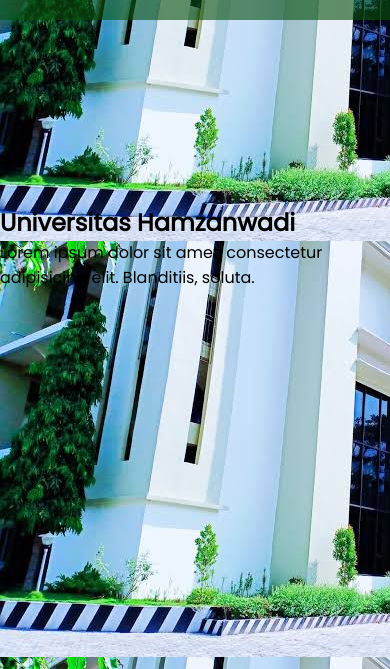
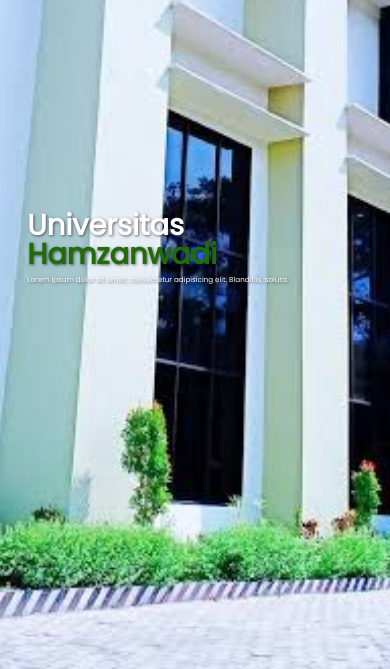
Before and after one commit to Rhalwi/sistem-informasi-sekolah, a plain HTML site: page Latihan/index.html in a window 390 px wide. Shown: the part 175-844 px from the top of the page. Drawn offline with nearby package versions, Linux system fonts and the light colour scheme.

Commit message:
Home section

```diff
--- a/Latihan/css/style.css
+++ b/Latihan/css/style.css
@@ -72,4 +72,61 @@ body{
     display: flex;
     align-items: center;
     background-image: url(../img/gedung-bg.png);
+    background-repeat: no-repeat;
+    background-size: cover;
+    background-position: center;
 }
+
+.home .content {
+    max-width: 60rem;
+    padding: 1rem 7%;
+}
+
+.home .content h1{
+    font-size: 4em;
+    color: #fff;
+    line-height: 1;
+    text-shadow: 1px 1px 3px rgba(0, 0, 0, 0.58);
+}
+
+.home .content h1 span{
+    color: var(--primary);
+}
+
+.home .content p{
+    /* font-weight: 300; */
+    color: #fff;
+    line-height: 1;
+    text-shadow: 1px 1px 3px rgba(0,0,0,0.58);
+    margin-top: 1rem;
+}
+
+
+/* media queris */
+/* laptop */
+@media (max-width: 1200px) {
+    html {
+        font-size: 75%;
+    }
+}
+
+/* laptop kecil */
+@media (max-width: 992px) {
+    html {
+        font-size: 70%;
+    }
+}
+
+/* tablet */
+@media (max-width: 768px) {
+    html {
+        font-size: 60%;
+    }
+}
+
+/* laptop */
+@media (max-width: 480px) {
+    html {
+        font-size: 45%;
+    }
+}
--- a/Latihan/index.html
+++ b/Latihan/index.html
@@ -44,9 +44,8 @@
     <!-- home section start -->
      <section id="home" class="home">
         <main class="content">
-            <h1>Universitas Hamzanwadi</h1>
+            <h1>Universitas <span>Hamzanwadi</span></h1>
             <p>Lorem ipsum dolor sit amet, consectetur adipisicing elit. Blanditiis, soluta.</p>
-
         </main>
      </section>
     <!-- home section end -->
```
